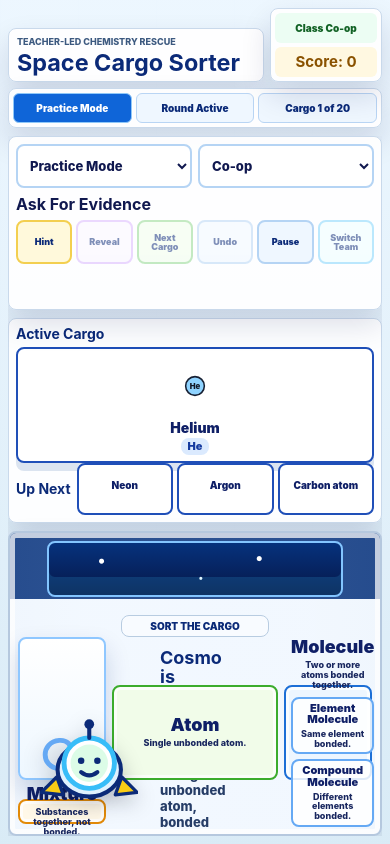
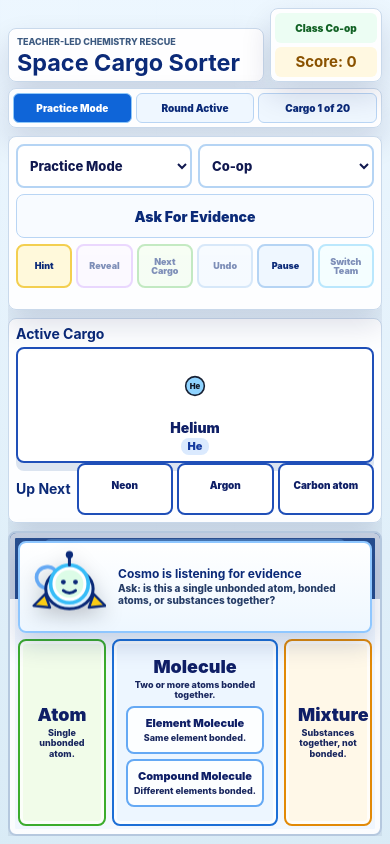
Before and after one commit to navnit/middle-school-games, a React (Vite) app: page / in a window 390 px wide. Built offline with nearby package versions, Linux system fonts and the light colour scheme.

Commit message:
feat: animate cosmo and rebalance hybrid layout

```diff
--- a/src/styles.css
+++ b/src/styles.css
@@ -536,6 +536,10 @@ button {
   grid-template-rows: auto minmax(0, 1fr) auto;
 }
 
+.mission-board--rescue-rush .cargo-panel {
+  grid-template-rows: auto minmax(0, 1fr);
+}
+
 .feedback-panel {
   grid-template-rows: auto minmax(0, 1fr);
 }
@@ -586,11 +590,49 @@ button {
   font-size: 13px;
 }
 
+.cargo-belt {
+  min-height: 0;
+  display: grid;
+  grid-template-columns: repeat(3, minmax(0, 1fr));
+  grid-auto-rows: minmax(0, 1fr);
+  gap: 8px;
+  align-content: stretch;
+  overflow: hidden;
+}
+
+.cargo-belt .cargo-card {
+  min-height: 0;
+  grid-template-rows: minmax(28px, 1fr) auto;
+  gap: 3px;
+  padding: 5px;
+  box-shadow: none;
+}
+
+.cargo-belt .particle-diagram {
+  width: min(100%, 44px);
+}
+
+.cargo-belt .cargo-card__name {
+  font-size: 12px;
+  line-height: 1;
+}
+
+.cargo-belt .cargo-card__formula,
+.cargo-belt .cargo-card__status {
+  display: none;
+}
+
+.cargo-belt .empty-state {
+  grid-column: 1 / -1;
+  align-self: center;
+}
+
 .sorting-board {
   min-width: 0;
   min-height: 0;
   display: grid;
   grid-template-columns: minmax(130px, 0.82fr) minmax(250px, 1.35fr) minmax(130px, 0.82fr);
+  grid-template-rows: auto minmax(0, 1fr);
   gap: 10px;
   align-items: stretch;
   border: 2px solid #b5c8de;
@@ -599,28 +641,13 @@ button {
     linear-gradient(180deg, rgba(10, 53, 127, 0.86) 0 22%, rgba(242, 248, 255, 0.94) 22%),
     linear-gradient(90deg, #d5dde9, #f8fbff 20%, #edf3f9 80%, #cfd9e5);
   box-shadow: inset 0 0 0 5px rgba(255, 255, 255, 0.72), var(--shadow);
-  padding: 82px 14px 18px;
+  padding: 12px;
   position: relative;
   overflow: hidden;
 }
 
 .sorting-board::before {
-  content: "Sort the Cargo";
-  position: absolute;
-  top: 60px;
-  left: 50%;
-  transform: translateX(-50%);
-  min-width: 176px;
-  border: 1px solid #b8cce1;
-  border-radius: 8px;
-  background: #f8fbff;
-  color: var(--blue-dark);
-  padding: 6px 14px;
-  font-size: 14px;
-  font-weight: 900;
-  line-height: 1;
-  text-align: center;
-  text-transform: uppercase;
+  content: none;
 }
 
 .sorting-board::after {
@@ -636,110 +663,54 @@ button {
     radial-gradient(circle at 52% 68%, #ffffff 0 1px, transparent 2px),
     linear-gradient(180deg, #06327d, #061747);
   box-shadow: inset 0 -18px 0 rgba(56, 189, 248, 0.16);
+  opacity: 0.44;
+  pointer-events: none;
+  z-index: 0;
+}
+
+.sorting-board > * {
+  position: relative;
+  z-index: 1;
+}
+
+.sorting-board .cosmo-coach {
+  grid-column: 1 / -1;
+  grid-row: 1;
+  z-index: 4;
+}
+
+.mission-board--rescue-rush .sorting-board {
+  grid-template-rows: auto minmax(112px, 0.58fr) minmax(0, 1fr);
+}
+
+.sorting-board__active-cargo {
+  grid-column: 1 / -1;
+  grid-row: 2;
+  z-index: 3;
+  width: min(260px, 42%);
+  justify-self: center;
+  align-self: center;
+}
+
+.sorting-board__active-cargo .cargo-card {
+  min-height: 112px;
+  box-shadow: 0 14px 24px rgba(8, 38, 111, 0.18);
 }
 
 .sorting-board .drop-bin {
+  grid-row: 2;
   min-height: 0;
-  height: 66%;
-  align-self: end;
+  height: auto;
+  align-self: stretch;
+  padding: 12px;
+}
+
+.mission-board--rescue-rush .sorting-board .drop-bin {
+  grid-row: 3;
 }
 
 .sorting-board .drop-bin--molecule {
   min-height: 0;
-}
-
-.rescue-mascot {
-  position: absolute;
-  z-index: 4;
-  top: 7px;
-  left: 18px;
-  max-width: min(47%, 330px);
-  display: flex;
-  align-items: center;
-  gap: 8px;
-  color: var(--blue-dark);
-  pointer-events: none;
-}
-
-.rescue-mascot__sprite {
-  flex: 0 0 auto;
-  width: 96px;
-  height: 80px;
-  filter: drop-shadow(0 5px 8px rgba(3, 7, 18, 0.22));
-}
-
-.rescue-mascot__tail,
-.rescue-mascot__antenna,
-.rescue-mascot__smile {
-  fill: none;
-  stroke: #0b2a78;
-  stroke-linecap: round;
-  stroke-width: 4;
-}
-
-.rescue-mascot__tail {
-  stroke: #65a9f4;
-  stroke-width: 5;
-}
-
-.rescue-mascot__body {
-  fill: #e0f2fe;
-  stroke: #0b2a78;
-  stroke-width: 4;
-}
-
-.rescue-mascot__helmet {
-  fill: #ffffff;
-  stroke: #38bdf8;
-  stroke-width: 5;
-}
-
-.rescue-mascot__face {
-  fill: #dcfce7;
-}
-
-.rescue-mascot__eye,
-.rescue-mascot__beacon {
-  fill: #0b2a78;
-}
-
-.rescue-mascot__fin {
-  fill: #facc15;
-  stroke: #0b2a78;
-  stroke-linejoin: round;
-  stroke-width: 3;
-}
-
-.rescue-mascot p {
-  min-width: 0;
-  margin: 0;
-  border: 1px solid #b8d6f5;
-  border-radius: 8px;
-  background: rgba(255, 255, 255, 0.92);
-  padding: 6px 8px;
-  font-size: 13px;
-  font-weight: 900;
-  line-height: 1.05;
-  overflow-wrap: anywhere;
-}
-
-.rescue-mascot--warning p {
-  border-color: #fecaca;
-  background: #fff1f2;
-  color: #991b1b;
-}
-
-.rescue-mascot--complete p {
-  border-color: #bbf7d0;
-  background: #f0fdf4;
-  color: #166534;
-}
-
-.rescue-mascot--paused p,
-.rescue-mascot--practice p {
-  border-color: #d8b4fe;
-  background: #faf5ff;
-  color: #581c87;
 }
 
 .cosmo-coach {
@@ -841,6 +812,122 @@ button {
   background: linear-gradient(180deg, #f5f3ff, #ffffff);
 }
 
+@keyframes cosmo-idle {
+  0%,
+  100% {
+    transform: translateY(0);
+  }
+
+  50% {
+    transform: translateY(-4px);
+  }
+}
+
+@keyframes cosmo-listen {
+  0%,
+  100% {
+    transform: rotate(0deg);
+  }
+
+  50% {
+    transform: rotate(-2deg);
+  }
+}
+
+@keyframes cosmo-pulse {
+  0%,
+  100% {
+    box-shadow: 0 12px 24px rgba(8, 38, 111, 0.18);
+  }
+
+  50% {
+    box-shadow:
+      0 0 0 5px rgba(167, 139, 250, 0.24),
+      0 14px 28px rgba(8, 38, 111, 0.2);
+  }
+}
+
+@keyframes cosmo-bounce {
+  0%,
+  100% {
+    transform: translateY(0) scale(1);
+  }
+
+  35% {
+    transform: translateY(-8px) scale(1.03);
+  }
+
+  70% {
+    transform: translateY(1px) scale(0.99);
+  }
+}
+
+@keyframes cosmo-shake {
+  0%,
+  100% {
+    transform: translateX(0);
+  }
+
+  25% {
+    transform: translateX(-4px);
+  }
+
+  50% {
+    transform: translateX(4px);
+  }
+
+  75% {
+    transform: translateX(-2px);
+  }
+}
+
+@keyframes cosmo-beacon {
+  0%,
+  100% {
+    fill: #0b2a78;
+  }
+
+  50% {
+    fill: #f97316;
+  }
+}
+
+.cosmo-coach--idle .cosmo-coach__avatar {
+  animation: cosmo-idle 3.2s ease-in-out infinite;
+}
+
+.cosmo-coach--listen .cosmo-coach__avatar {
+  animation: cosmo-listen 2.4s ease-in-out infinite;
+  transform-origin: 50% 70%;
+}
+
+.cosmo-coach--pulse {
+  animation: cosmo-pulse 1.35s ease-in-out infinite;
+}
+
+.cosmo-coach--bounce .cosmo-coach__avatar {
+  animation: cosmo-bounce 780ms ease-out 1;
+}
+
+.cosmo-coach--shake .cosmo-coach__avatar {
+  animation: cosmo-shake 520ms ease-in-out 1;
+}
+
+.cosmo-coach--warning .cosmo-coach__beacon,
+.cosmo-coach--repair .cosmo-coach__beacon {
+  animation: cosmo-beacon 950ms ease-in-out infinite;
+}
+
+@media (prefers-reduced-motion: reduce) {
+  .cosmo-coach,
+  .cosmo-coach *,
+  .cosmo-coach::before,
+  .cosmo-coach::after {
+    animation: none !important;
+    transition: none !important;
+  }
+}
+
 .teacher-controls {
   display: grid;
   gap: 10px;
@@ -869,6 +956,20 @@ button {
   color: var(--ink);
   padding: 0 12px;
   font-weight: 800;
+}
+
+.teacher-controls__guidance {
+  min-height: 44px;
+  display: grid;
+  align-content: center;
+  border: 1px solid #b9d5f4;
+  border-radius: 8px;
+  background: #f8fbff;
+  color: var(--blue-dark);
+  padding: 6px 8px;
+  text-align: center;
+  font-size: 14px;
+  font-weight: 900;
 }
 
 .teacher-controls__buttons {
@@ -1164,13 +1265,9 @@ button {
   }
 
   .teacher-controls__buttons {
+    grid-column: 1 / -1;
     grid-template-columns: repeat(6, minmax(0, 1fr));
   }
-
-  .rescue-mascot {
-    max-width: 260px;
-  }
-
 }
 
 @media (max-width: 720px) {
@@ -1236,6 +1333,10 @@ button {
     gap: 8px;
   }
 
+  .mission-board--rescue-rush .mission-layout {
+    grid-template-rows: 214px 165px minmax(0, 1fr);
+  }
+
   .cargo-panel,
   .feedback-panel {
     padding: 7px;
@@ -1355,21 +1456,29 @@ button {
     font-size: 9px;
   }
 
-  .rescue-mascot {
-    top: 7px;
-    left: 8px;
-    max-width: 212px;
-    gap: 6px;
-  }
-
-  .rescue-mascot__sprite {
-    width: 82px;
-    height: 70px;
-  }
-
-  .rescue-mascot p {
-    padding: 5px 6px;
+  .cosmo-coach {
+    min-height: 92px;
+    grid-template-columns: 82px minmax(0, 1fr);
+    gap: 8px;
+    padding: 6px 8px;
+  }
+
+  .cosmo-coach__avatar {
+    width: 78px;
+    height: 68px;
+  }
+
+  .cosmo-coach__message {
+    gap: 3px;
+  }
+
+  .cosmo-coach__message strong {
+    font-size: 12px;
+  }
+
+  .cosmo-coach__message span {
     font-size: 10px;
+    line-height: 1.15;
   }
 
   .repair-item {
@@ -1389,21 +1498,43 @@ button {
 
   .sorting-board {
     grid-template-columns: minmax(66px, 0.82fr) minmax(128px, 1.55fr) minmax(66px, 0.82fr);
+    grid-template-rows: auto minmax(0, 1fr);
     gap: 6px;
-    padding: 104px 8px 10px;
-  }
-
-  .sorting-board::before {
-    top: 82px;
-    min-width: 130px;
-    padding: 5px 8px;
+    padding: 8px;
+  }
+
+  .mission-board--rescue-rush .sorting-board {
+    grid-template-rows: auto minmax(76px, 0.58fr) minmax(0, 1fr);
+  }
+
+  .sorting-board::after {
+    inset: 6px 9% auto;
+    height: 44px;
+    border-width: 2px;
+    opacity: 0.32;
+  }
+
+  .sorting-board__active-cargo {
+    width: min(176px, 60%);
+  }
+
+  .sorting-board__active-cargo .cargo-card {
+    min-height: 76px;
+    grid-template-rows: minmax(32px, 1fr) auto auto;
+  }
+
+  .sorting-board__active-cargo .particle-diagram {
+    width: min(100%, 42px);
+  }
+
+  .sorting-board__active-cargo .cargo-card__name {
+    font-size: 12px;
+  }
+
+  .sorting-board__active-cargo .cargo-card__formula,
+  .sorting-board__active-cargo .cargo-card__status {
+    padding: 2px 6px;
     font-size: 10px;
-  }
-
-  .sorting-board::after {
-    inset: 8px 10% auto;
-    height: 52px;
-    border-width: 2px;
   }
 
   .drop-bin {
@@ -1448,4 +1579,22 @@ button {
     font-size: 9px;
     line-height: 1.1;
   }
-}
+
+  .cargo-belt {
+    grid-template-columns: repeat(3, minmax(0, 1fr));
+    gap: 5px;
+  }
+
+  .cargo-belt .cargo-card {
+    gap: 2px;
+    padding: 4px;
+  }
+
+  .cargo-belt .particle-diagram {
+    width: min(100%, 36px);
+  }
+
+  .cargo-belt .cargo-card__name {
+    font-size: 10px;
+  }
+}
```
Also changed, not shown: 1 other file (tests, documents, lock files or other folders).
